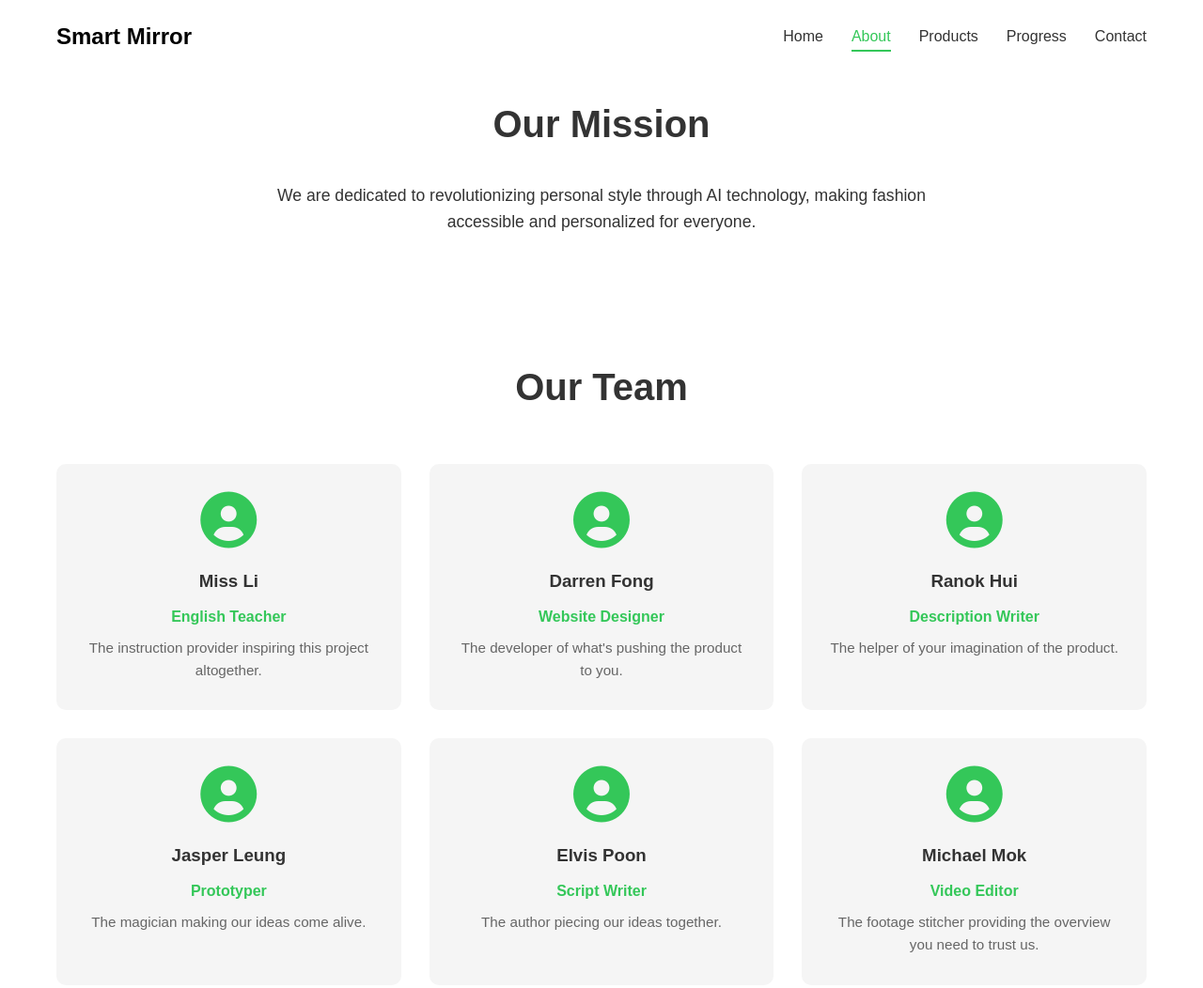
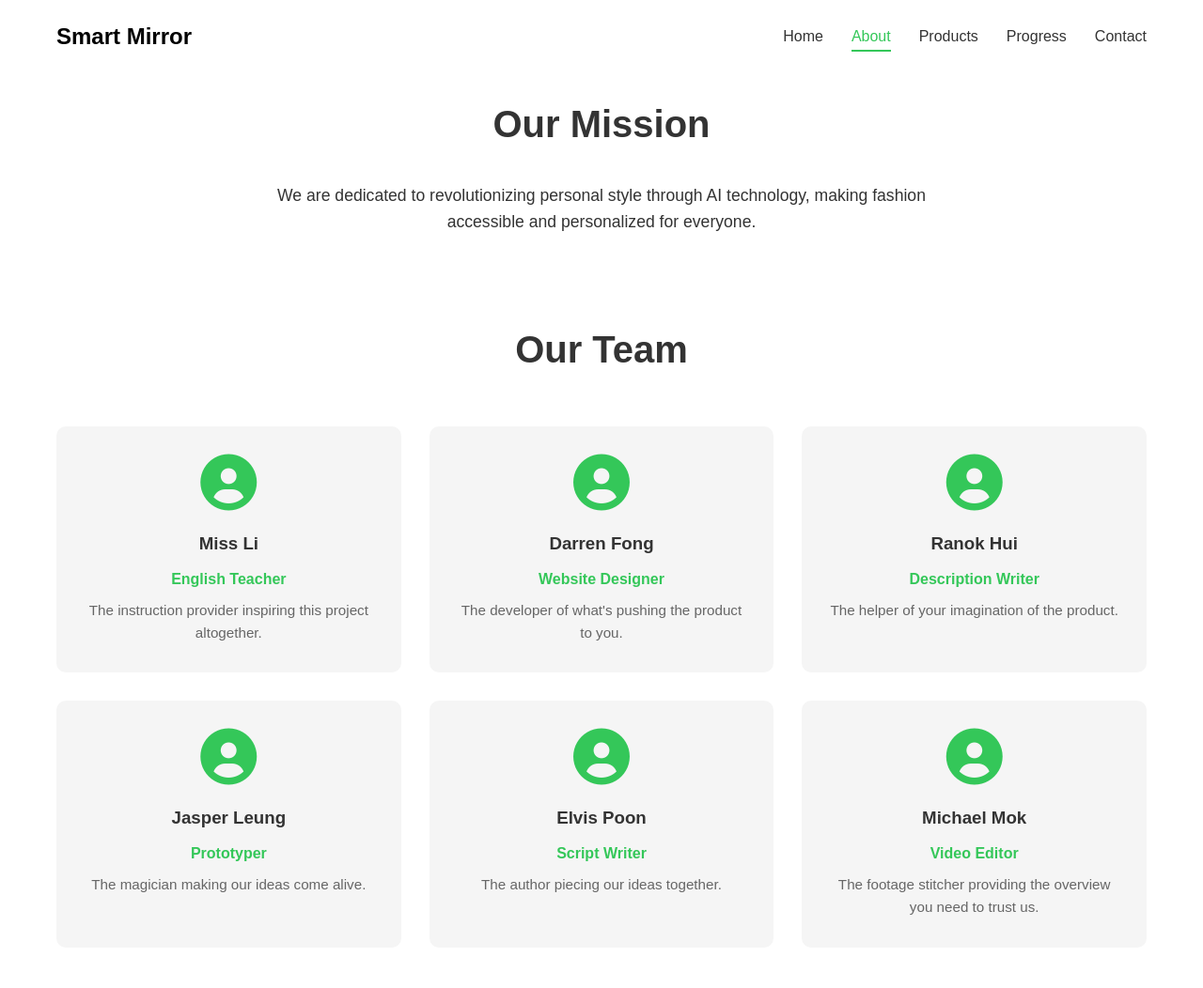
Before and after one commit to Darren-Fong/crowdfunding_project, a website: page about.html in a window 1280 px wide. Shown: the top 1052 px of the page at 94% size. Drawn offline with Linux system fonts and the light colour scheme.

Commit message:
Further reduce spacing between mission and team sections

```diff
--- a/styles.css
+++ b/styles.css
@@ -220,7 +220,7 @@ section h2 {
 
 /* About Section */
 .about {
-    padding: 100px 0 50px; /* Reduced bottom padding */
+    padding: 100px 0 30px; /* Reduced bottom padding from 50px to 30px */
 }
 
 .about h2 {
@@ -2017,7 +2017,7 @@ video#player.main-video {
 
 /* Team Member Enhancements */
 .team {
-    padding: 50px 0 100px; /* Reduced top padding */
+    padding: 30px 0 100px; /* Reduced top padding from 50px to 30px */
 }
 
 .team > p {
```
